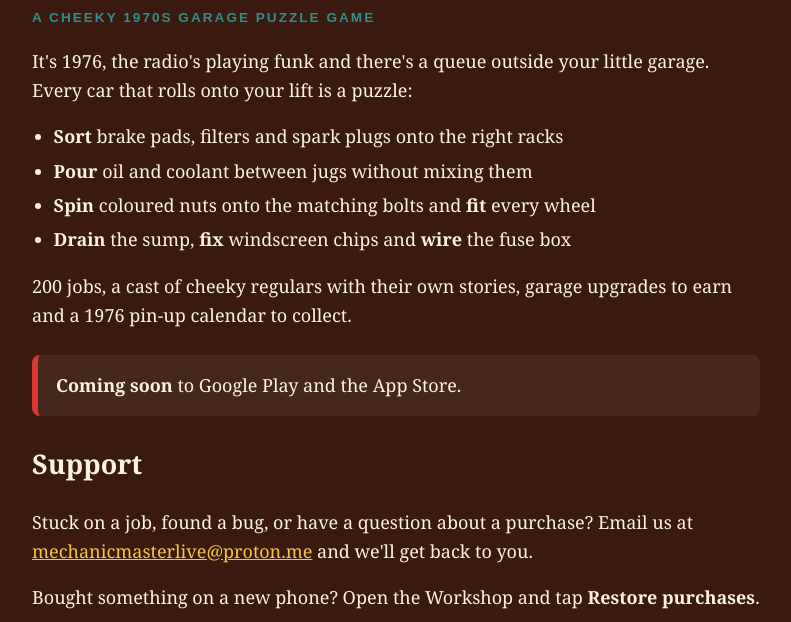
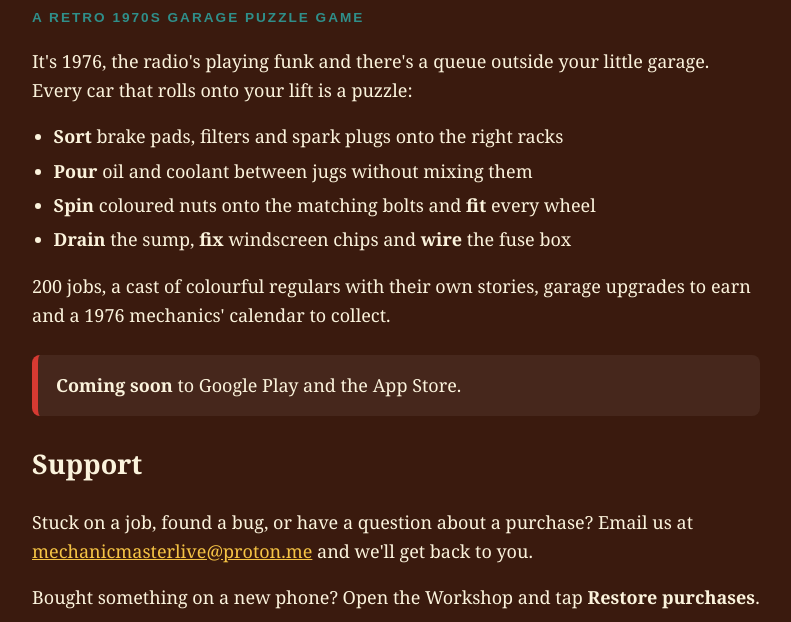
Before and after one commit to Carlax-ss/Carlax-ss.github.io, a plain HTML site: page index.html in a window 1280 px wide. Shown: the part 475-1097 px from the top of the page, without its empty margins (244-1035 px from the left). Drawn offline with Linux system fonts and the light colour scheme.

Commit message:
Retro wording and new feature picture
Co-Authored-By: Claude Opus 5.5 <noreply@anthropic.com>

```diff
--- a/index.html
+++ b/index.html
@@ -4,7 +4,7 @@
 <meta charset="utf-8">
 <meta name="viewport" content="width=device-width, initial-scale=1">
 <title>Mechanic Master</title>
-<meta name="description" content="Mechanic Master: a cheeky 1970s garage puzzle game for Android and iPhone.">
+<meta name="description" content="Mechanic Master: a retro 1970s garage puzzle game for Android and iPhone.">
 <link rel="icon" href="icon.png">
 <style>
   :root { --cream: #fbf3dc; --brown: #3a1a0e; --gold: #f6c445; --red: #d63a32; --teal: #2f8f8a; }
@@ -23,9 +23,9 @@
 </head>
 <body>
 <main>
-  <img class="hero" src="feature.png" alt="Mechanic Master: a pin-up mechanic in red overalls holding a spanner, beside the game's logo">
+  <img class="hero" src="feature.png" alt="Mechanic Master: a mechanic in red overalls holding a spanner, beside the game's logo">
   <h1>Mechanic Master</h1>
-  <p class="tag">A cheeky 1970s garage puzzle game</p>
+  <p class="tag">A retro 1970s garage puzzle game</p>
   <p>It's 1976, the radio's playing funk and there's a queue outside your little garage. Every car that rolls onto your lift is a puzzle:</p>
   <ul>
     <li><strong>Sort</strong> brake pads, filters and spark plugs onto the right racks</li>
@@ -33,7 +33,7 @@
     <li><strong>Spin</strong> coloured nuts onto the matching bolts and <strong>fit</strong> every wheel</li>
     <li><strong>Drain</strong> the sump, <strong>fix</strong> windscreen chips and <strong>wire</strong> the fuse box</li>
   </ul>
-  <p>200 jobs, a cast of cheeky regulars with their own stories, garage upgrades to earn and a 1976 pin-up calendar to collect.</p>
+  <p>200 jobs, a cast of colourful regulars with their own stories, garage upgrades to earn and a 1976 mechanics' calendar to collect.</p>
   <div class="stores"><strong>Coming soon</strong> to Google Play and the App Store.</div>
   <h2 id="support">Support</h2>
   <p>Stuck on a job, found a bug, or have a question about a purchase? Email us at <a href="mailto:mechanicmasterlive@proton.me">mechanicmasterlive@proton.me</a> and we'll get back to you.</p>
```
Also changed, not shown: feature.png.
